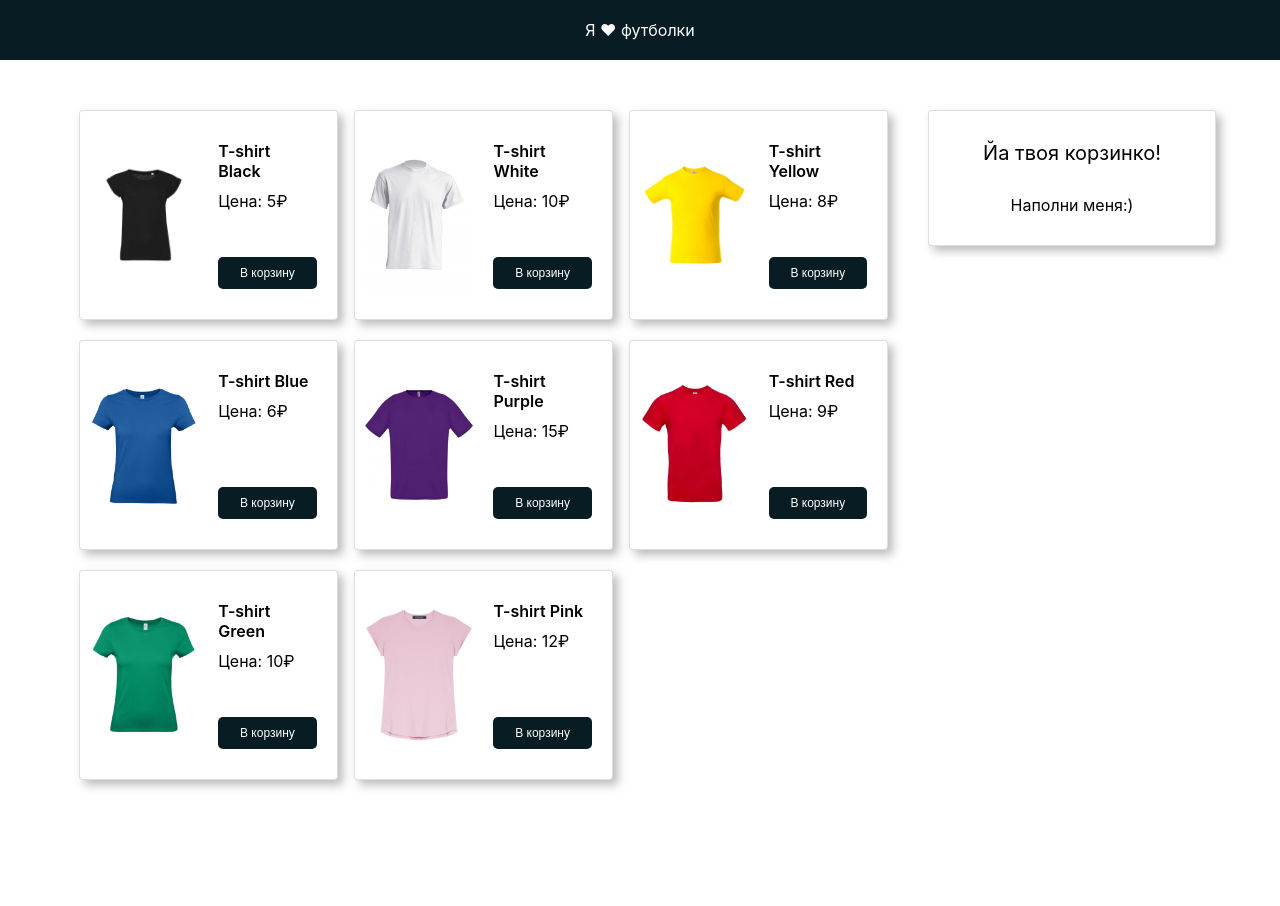
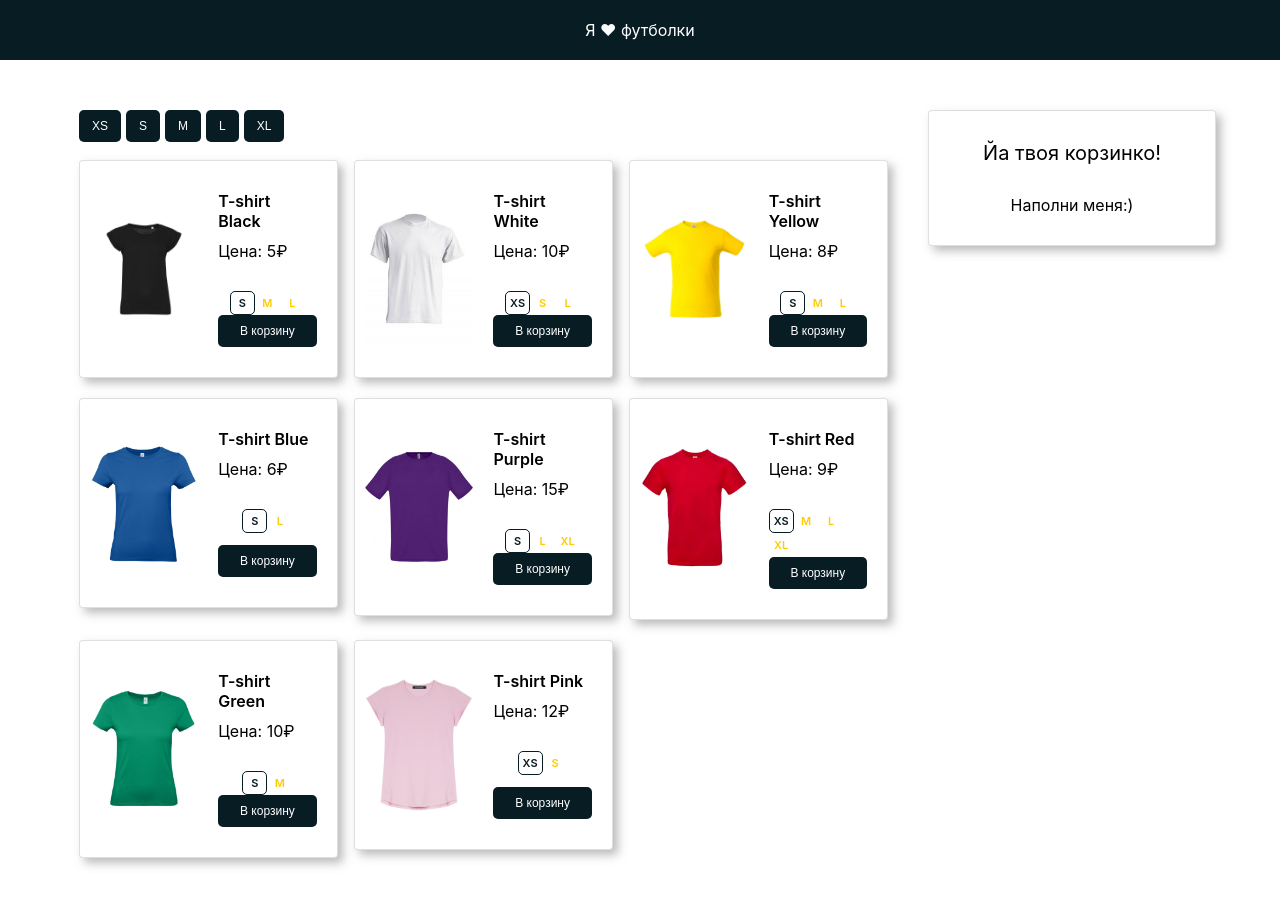
Before and after one commit to MargaritaSamsonova/shopping-cart, a React app: page / in a window 1280 px wide. Before the commit the page ends 850 px from the top, so only its background shows below. Built offline with nearby package versions, Linux system fonts and the light colour scheme; data requests are answered from the project's data file.

Commit message:
Фильтрация по размерам

```diff
--- a/db.json
+++ b/db.json
@@ -5,56 +5,94 @@
       "name": "T-shirt Black",
       "image": "black.jpg",
       "price": "5",
-      "desc": "Black t-shirt"
+      "desc": "Black t-shirt",
+      "availableSizes": [
+        "S",
+        "M",
+        "L"
+      ]
     },
     {
       "id": 2,
       "name": "T-shirt White",
       "image": "white.jpg",
       "price": "10",
-      "desc": "White t-shirt"
+      "desc": "White t-shirt",
+      "availableSizes": [
+        "XS",
+        "S",
+        "L"
+      ]
     },
     {
       "id": 3,
       "name": "T-shirt Yellow",
       "image": "yellow.jpg",
       "price": "8",
-      "desc": "Yellow t-shirt"
+      "desc": "Yellow t-shirt",
+      "availableSizes": [
+        "S",
+        "M",
+        "L"
+      ]
     },
     {
       "id": 4,
       "name": "T-shirt Blue",
       "image": "blue.jpg",
       "price": "6",
-      "desc": "Blue t-shirt"
+      "desc": "Blue t-shirt",
+      "availableSizes": [
+        "S",
+        "L"
+      ]
     },
     {
       "id": 5,
       "name": "T-shirt Purple",
       "image": "purple.jpg",
       "price": "15",
-      "desc": "Purple t-shirt"
+      "desc": "Purple t-shirt",
+      "availableSizes": [
+        "S",
+        "L",
+        "XL"
+      ]
     },
     {
       "id": 6,
       "name": "T-shirt Red",
       "image": "red.jpg",
       "price": "9",
-      "desc": "Red t-shirt"
+      "desc": "Red t-shirt",
+      "availableSizes": [
+        "XS",
+        "M",
+        "L",
+        "XL"
+      ]
     },
     {
       "id": 7,
       "name": "T-shirt Green",
       "image": "green.jpg",
       "price": "10",
-      "desc": "Green t-shirt"
+      "desc": "Green t-shirt",
+      "availableSizes": [
+        "S",
+        "M"
+      ]
     },
     {
       "id": 8,
       "name": "T-shirt Pink",
       "image": "pink.jpg",
       "price": "12",
-      "desc": "Pink t-shirt"
+      "desc": "Pink t-shirt",
+      "availableSizes": [
+        "XS",
+        "S"
+      ]
     }
   ],
   "orders": [],
--- a/src/components/App/index.js
+++ b/src/components/App/index.js
@@ -2,6 +2,7 @@ import React, {useEffect} from 'react';
 import './App.css';
 import VisibleProductsList from "../../containers/VisibleProductsList";
 import CalculationCurrentOrder from "../../containers/CalculationCurrentOrder";
+import FilterSizes from "../../containers/FilterSizes";
 
 export function App() {
     return (
@@ -14,6 +15,12 @@ export function App() {
             <div className="container">
                 <div className="content">
                     <main className="main col">
+                        <div className="main-header">
+                            <div className="main-header__col">
+                                <FilterSizes/>
+                            </div>
+                        </div>
+
                         <VisibleProductsList/>
                     </main>
                     <aside className="sidebar card col">
--- a/src/components/CartProduct/index.js
+++ b/src/components/CartProduct/index.js
@@ -7,6 +7,8 @@ export const CartProduct = ({product, incrementQuantity, decrementQuantity, dele
         </div>
         <div>
             <div>{product.name}</div>
+            <div>{product.desc}</div>
+            <div>{product.size}</div>
             <div>Цена: {product.price}₽</div>
 
             <button className="btn-white btn-white--red" onClick={decrementQuantity.bind(null, product.id)}>-</button>
--- /dev/null
+++ b/src/components/Filter/index.js
@@ -0,0 +1,15 @@
+import React from "react";
+import {LinkSize} from "../LinkSize";
+
+export const Filter = ({allSizes, filterSizes, addSizeFilter, deleteSizeFilter}) => (
+    <ul className="filter-sizes">
+        {allSizes.map(size => (
+            <LinkSize key={size}
+                      active={filterSizes.includes(size)}
+                      addSizeFilter={addSizeFilter}
+                      deleteSizeFilter={deleteSizeFilter}
+            >
+                {size}
+            </LinkSize>))}
+    </ul>
+)
--- /dev/null
+++ b/src/components/LinkSize/index.js
@@ -0,0 +1,10 @@
+import React from "react";
+
+export const LinkSize = ({children: size, active, addSizeFilter, deleteSizeFilter}) => (
+    <li className="filter-sizes__item">
+        <button className={active ? "btn active": "btn"}
+                onClick={active ? deleteSizeFilter.bind(null, size) : addSizeFilter.bind(null, size)}>
+            {size}
+        </button>
+    </li>
+)
--- a/src/components/ProdactsList/index.js
+++ b/src/components/ProdactsList/index.js
@@ -1,7 +1,7 @@
 import React, {useEffect} from "react";
 import {Product} from "../Product";
 
-export const ProductsList = ({products, isLoading, error, fetchProductsRequest, addProductsToCartRequest}) => {
+export const ProductsList = ({products, filterSizes, isLoading, error, fetchProductsRequest, addProductsToCartRequest}) => {
     useEffect(() => {
         fetchProductsRequest();
     }, []);
@@ -12,7 +12,10 @@ export const ProductsList = ({products, isLoading, error, fetchProductsRequest,
     return (
     <ul className="products-list">
         {products.map((product) => (
-            <Product key={product.id} product={product} addToCart={addProductsToCartRequest}/>
+            <Product key={product.id}
+                     product={product}
+                     addToCart={addProductsToCartRequest}
+                     filterSizes={filterSizes}/>
         ))}
     </ul>
 )}
--- a/src/components/Product/index.js
+++ b/src/components/Product/index.js
@@ -1,6 +1,18 @@
-import React from "react";
+import React, {useState} from "react";
 
-export const Product = ({product, addToCart}) => (
+export const Product = ({product, addToCart, filterSizes}) => {
+    const [checkedSize, setCheckedSize] = useState(product.availableSizes[0]);
+
+    const getAddingProduct = () => ({
+        productId: product.id,
+        image: product.image,
+        name: product.name,
+        desc: product.desc,
+        price: product.price,
+        size: checkedSize
+    })
+
+    return (
     <li className="product card">
         <div className="product__img-wrap">
             <img className="product__img" src={require(`./../../static/products/${product.image}`)}/>
@@ -8,7 +20,26 @@ export const Product = ({product, addToCart}) => (
         <div className="product__info">
             <div className="product__name">{product.name}</div>
             <div className="product__price">Цена: {product.price}₽</div>
-            <button className="btn btn--bottom btn--long" onClick={addToCart.bind(null, product)}>В корзину</button>
+
+            <ul className="product__size-radio-list">
+            {product.availableSizes.map((size)=>(
+                <li key={size} className="product__size-radio-item">
+                    <label className="product__size-radio-label">
+                        <input type="radio"
+                               name={product.id}
+                               value={size}
+                               checked={size === checkedSize}
+                               onChange={(e) => setCheckedSize(e.target.value)}
+                               style={{display: "none"}}
+                               className="product__size-radio"
+                        />
+                        <div className="product__size-radio-text">{size}</div>
+                    </label>
+                </li>
+            ))}
+            </ul>
+
+            <button className="btn btn--bottom btn--long" onClick={addToCart.bind(null, getAddingProduct())}>В корзину</button>
         </div>
     </li>
-)
+)}
--- /dev/null
+++ b/src/containers/FilterSizes.js
@@ -0,0 +1,20 @@
+import React from "react";
+import {connect} from "react-redux";
+import {Filter} from "../components/Filter";
+import {addSizeFilter, clearFilterSizes, deleteSizeFilter, getFilterSizes, SIZES} from "../modules/products";
+
+const mapStateToProps = state => ({
+    filterSizes: getFilterSizes(state),
+    allSizes: SIZES
+})
+
+const mapDispatchToProps = {
+    addSizeFilter,
+    deleteSizeFilter,
+    clearFilterSizes
+}
+
+export default connect(
+    mapStateToProps,
+    mapDispatchToProps,
+)(Filter)
--- a/src/containers/VisibleProductsList.js
+++ b/src/containers/VisibleProductsList.js
@@ -1,11 +1,20 @@
 import React from "react";
 import {connect} from "react-redux";
-import {fetchProductsRequest, getError, getIsLoading, getProductsImages} from "../modules/products";
+import {fetchProductsRequest, getError, getFilterSizes, getIsLoading, getProductsList} from "../modules/products";
 import {ProductsList} from "../components/ProdactsList";
 import {addProductsToCartRequest, getCart} from "../modules/cart";
 
+const getFilteredList = (productList, filterSizes) => (
+    filterSizes.length ?
+        productList.filter((product)=>(
+            filterSizes.some((filterSize)=>product.availableSizes.includes(filterSize))
+        )
+    ) : productList
+)
+
 const mapStateToProps = state => ({
-    products: getProductsImages(state),
+    products: getFilteredList(getProductsList(state), getFilterSizes(state)),
+    filterSizes: getFilterSizes(state),
     isLoading: getIsLoading(state),
     error: getError(state),
     cart: getCart(state)
--- a/src/index.css
+++ b/src/index.css
@@ -80,6 +80,10 @@ code {
   width: 100%;
 }
 
+.btn.active {
+  background-color: #ffcc00;
+}
+
 .navbar {
   background-color: #081c24;
   padding: 20px;
@@ -124,6 +128,21 @@ code {
 .main {
   flex: 0 0 75%;
   max-width: 75%;
+}
+
+.main-header {
+  margin-bottom: 18px;
+  display: flex;
+  flex-wrap: wrap;
+  align-items: center;
+}
+
+.main-header__col {
+  margin-right: 30px;
+}
+
+.main-header__col--right {
+  margin-left: auto;
 }
 
 .card {
@@ -218,6 +237,58 @@ code {
   text-align: left;
 }
 
+.product__size-radio-list {
+  list-style: none;
+  padding: 0;
+  margin: 0;
+  display: flex;
+  flex-wrap: wrap;
+}
+
+.product__size-radio-item {
+
+}
+
+.product__size-radio-text {
+  display: inline-block;
+  font-weight: 600;
+  color: #ffcc00;
+  text-align: center;
+  background-color: transparent;
+  border: 1px solid transparent;
+  padding: 4px 2px;
+  min-width: 25px;
+  font-size: 11px;
+  border-radius: 5px;
+  transition: color .15s ease-in-out,background-color .15s ease-in-out,border-color .15s ease-in-out,box-shadow .15s ease-in-out;
+  cursor: pointer;
+}
+
+.product__size-radio-text:hover {
+  color: #081c24;
+}
+
+.product__size-radio:checked ~ .product__size-radio-text {
+  border: 1px solid #081c24;
+  color: #081c24;
+}
+
+.product__size-radio:focus ~ .product__size-radio-text {
+  border: 5px solid red;
+}
+
+.filter-sizes {
+  list-style: none;
+  padding: 0;
+  margin: 0;
+  display: flex;
+  flex-wrap: wrap;
+}
+
+.filter-sizes__item {
+  margin-right: 5px;
+}
+
 @media (max-width: 1200px) {
   .product {
     width: 48%;
--- a/src/modules/cart/sagas.js
+++ b/src/modules/cart/sagas.js
@@ -13,8 +13,14 @@ import {
     incrementQuantityProductInCartRequest
 } from './actions';
 
-const getProductInCart = (id) =>
+const getProductById = (id) =>
     fetch(`http://localhost:3000/cart/${id}`).then(response =>
+        response.json(),
+    );
+
+const getProductByParams = (params) =>fetch(`http://localhost:3000/cart?${
+        Object.keys(params).map((paramKey)=>`${paramKey}=${params[paramKey]}`).join("&")}`
+    ).then(response =>
         response.json(),
     );
 
@@ -73,10 +79,14 @@ export function* fetchAllProducts() {
 export function* addProduct() {
     yield takeEvery(addProductsToCartRequest, function*(action) {
          try {
-             const addedProduct = yield call(getProductInCart, action.payload.id);
-             const isAddedProduct = Object.keys(addedProduct).length != 0;
+             const addedProductArr = yield call(getProductByParams, {
+                 productId: action.payload.productId,
+                 size: action.payload.size
+             });
+             const isAddedProduct = addedProductArr.length;
 
              if (isAddedProduct) {
+                 const addedProduct = addedProductArr[0];
                  const result = yield call(patchProductInCart, {
                      ...addedProduct,
                      "quantity": +addedProduct.quantity + 1
@@ -95,7 +105,7 @@ export function* addProduct() {
 export function* decrementQuantityProduct() {
     yield takeEvery(decrementQuantityProductInCartRequest, function*(action) {
          try {
-             const product = yield call(getProductInCart, action.payload);
+             const product = yield call(getProductById, action.payload);
 
              if (+product.quantity === 1) {
                  yield put(deleteProductsFromCartRequest(product.id));
@@ -117,7 +127,7 @@ export function* incrementQuantityProduct() {
         /*TODO: дописать условие наличия quantity*/
 
         try {
-             const product = yield call(getProductInCart, action.payload);
+             const product = yield call(getProductById, action.payload);
 
              const result = yield call(patchProductInCart, {
                  ...product,
--- a/src/modules/products/actions.js
+++ b/src/modules/products/actions.js
@@ -3,3 +3,9 @@ import {createAction} from "redux-actions";
 export const fetchProductsRequest = createAction("FETCH_PRODUCTS_REQUEST");
 export const fetchProductsFailure = createAction("FETCH_PRODUCTS_FAILURE");
 export const fetchProductsSuccess = createAction("FETCH_PRODUCTS_SUCCESS");
+
+export const addSizeFilter = createAction("ADD_SIZE_FILTER");
+export const deleteSizeFilter = createAction("DELETE_SIZE_FILTER");
+export const clearFilterSizes = createAction("CLEAR_SIZE_FILTER");
+
+export const SIZES = ["XS", "S", "M", "L", "XL"];
--- a/src/modules/products/reducer.js
+++ b/src/modules/products/reducer.js
@@ -1,13 +1,18 @@
 import {handleActions} from "redux-actions";
-import {fetchProductsFailure, fetchProductsRequest, fetchProductsSuccess} from "./actions";
+import {fetchProductsFailure, fetchProductsRequest, fetchProductsSuccess,
+    addSizeFilter, clearFilterSizes, deleteSizeFilter} from "./actions";
 import {combineReducers} from "redux";
-
-const initialState = [];
 
 const elements = handleActions({
     [fetchProductsRequest]: () => [],
     [fetchProductsSuccess]: (state, action) => action.payload,
-}, initialState);
+}, []);
+
+const filterSizes = handleActions({
+    [addSizeFilter]: (state, action) => [...state, action.payload],
+    [deleteSizeFilter]: (state, action) => state.filter(item => item !== action.payload),
+    [clearFilterSizes]: () => [],
+}, []);
 
 const isLoading = handleActions({
     [fetchProductsRequest]: () => true,
@@ -22,6 +27,7 @@ const error = handleActions({
 
 export default combineReducers({
     elements,
+    filterSizes,
     isLoading,
     error
 });
```
Also changed, not shown: src/modules/products/selectors.js (+7 -3 lines).
